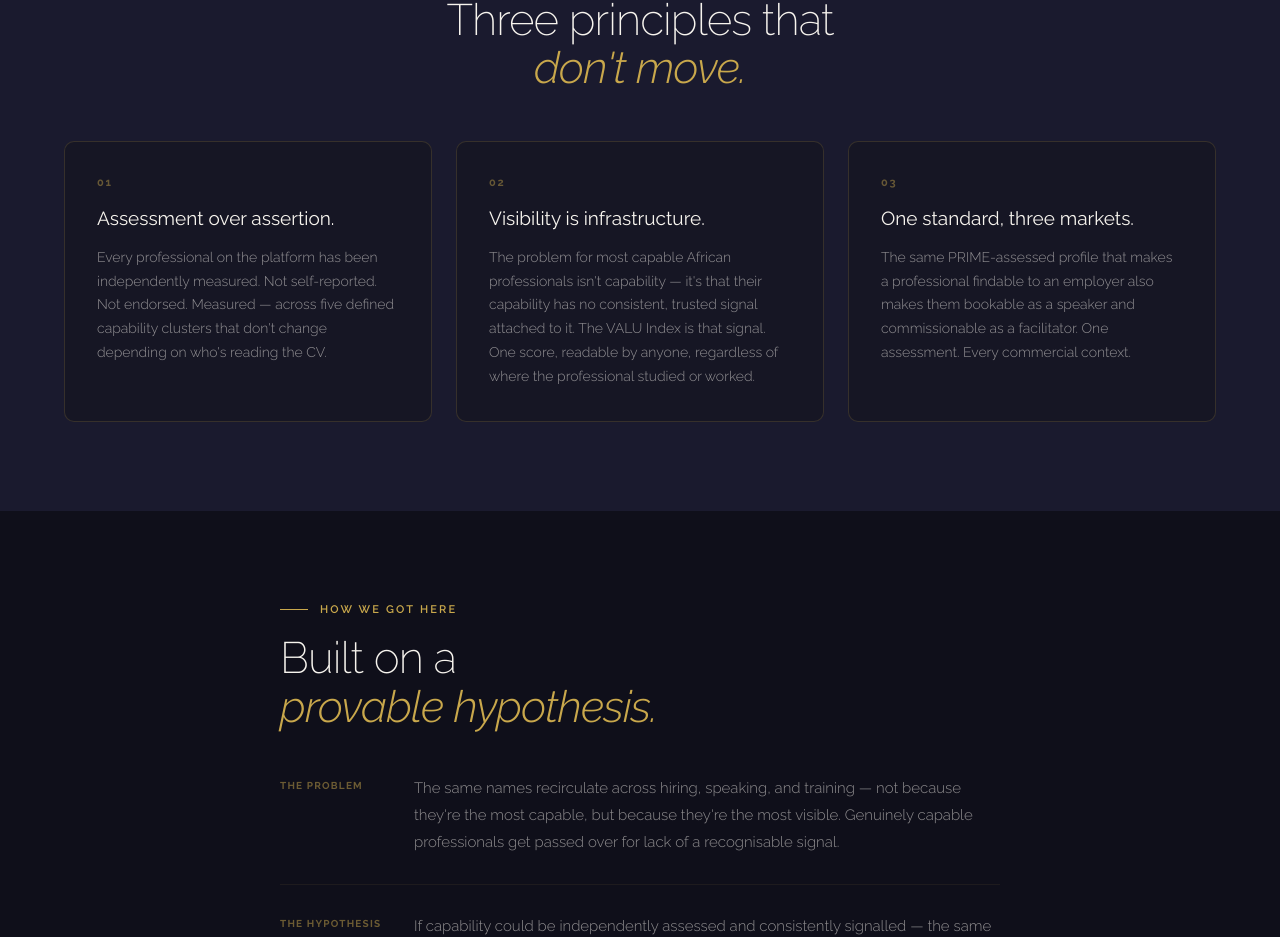
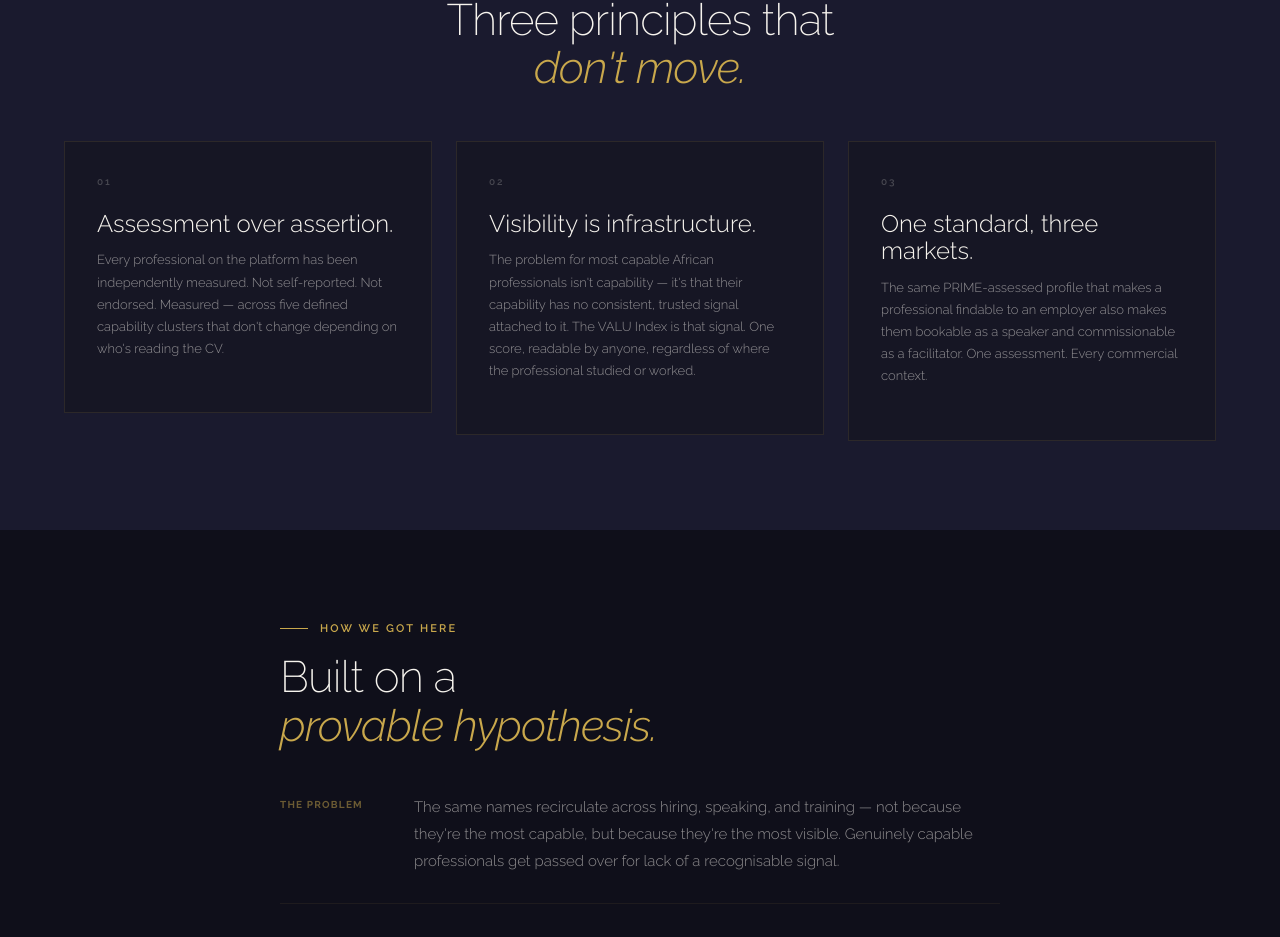
Before and after one commit to riverwayse-sudo/valoria-site, a Next.js app: page /about-us in a window 1280 px wide. Shown: the part 1275-2212 px from the top of the page. Built offline with nearby package versions, Linux system fonts and the light colour scheme; no server answers.

Commit message:
fix: remove Cormorant Garamond everywhere — Raleway only across entire site

```diff
--- a/src/app/about-us/page.jsx
+++ b/src/app/about-us/page.jsx
@@ -93,10 +93,10 @@
             <div style={{ display: 'grid', gridTemplateColumns: 'repeat(auto-fit, minmax(260px, 1fr))', gap: '24px' }}>
               {PRINCIPLES.map(p => (
                 <Reveal key={p.num}>
-                  <div className="card-gold" style={{ height: '100%' }}>
-                    <div style={{ fontSize: '11px', fontWeight: 700, letterSpacing: '.16em', color: 'rgba(201,168,76,.45)', marginBottom: '12px' }}>{p.num}</div>
-                    <div className="cluster-name" style={{ marginBottom: '12px' }}>{p.title}</div>
-                    <p className="cluster-desc">{p.body}</p>
+                  <div className="card-gold">
+                    <div className="vi-card-num">{p.num}</div>
+                    <div className="vi-card-name" style={{ marginBottom: '12px' }}>{p.title}</div>
+                    <p className="vi-card-body">{p.body}</p>
                   </div>
                 </Reveal>
               ))}
--- a/src/app/programmes/page.jsx
+++ b/src/app/programmes/page.jsx
@@ -64,7 +64,7 @@
                 const detail = CLUSTER_DETAIL[c.letter]
                 return (
                   <Reveal key={c.letter}>
-                    <div className="card-gold" style={{ borderTop: `3px solid ${c.color}` }}>
+                    <div className="card-gold" style={{ "--card-color": c.color }}>
                       <div style={{ display: 'flex', alignItems: 'center', gap: '12px', marginBottom: '16px' }}>
                         <div className="cluster-letter" style={{ color: c.color, fontSize: '28px', lineHeight: 1 }}>{c.letter}</div>
                         <div className="cluster-name">{c.name} Programme</div>
--- a/src/app/spotlight/page.jsx
+++ b/src/app/spotlight/page.jsx
@@ -118,7 +118,7 @@
             <Reveal>
               <div style={{ display: 'flex', flexDirection: 'column', gap: '16px' }}>
                 {SPEAKER_TIERS.map((t, i) => (
-                  <div key={i} className="card-gold" style={{ borderLeft: `3px solid ${t.color}` }}>
+                  <div key={i} className="card-gold" style={{ "--card-color": t.color }}>
                     <div style={{ fontSize: '13px', fontWeight: 700, color: t.color, marginBottom: '8px' }}>{t.tier}</div>
                     <p style={{ fontSize: '13px', color: 'var(--dim)', fontWeight: 300, lineHeight: 1.6, margin: 0 }}>{t.desc}</p>
                   </div>
--- a/src/styles/globals.css
+++ b/src/styles/globals.css
@@ -24,6 +24,8 @@
   --amber: #BA7517;
   --coral: #D85A30;
   --font: 'Raleway', sans-serif;
+  --font-display: 'Raleway', sans-serif;
+  --card-color: #C9A84C;
   --max: 1160px;
   --pad: clamp(24px, 5vw, 64px);
   --btn-radius: 9999px;
@@ -176,32 +178,107 @@
 }
 .card:hover { border-color: rgba(201, 168, 76, .25); transform: translateY(-2px); }
 
+/* ── APPROVED CARD SYSTEM — matches homepage entry point cards exactly ── */
+/* Use .vi-card on the wrapper div. Set --card-color as a CSS var for accent. */
+.vi-card {
+  background: var(--dark-card);
+  border: 1px solid rgba(201,168,76,.12);
+  border-radius: 0;
+  padding: clamp(28px,3.5vw,44px) clamp(24px,3vw,36px);
+  position: relative;
+  overflow: hidden;
+  transition: background .3s, box-shadow .3s, transform .3s;
+  cursor: default;
+}
+.vi-card::before {
+  content: '';
+  position: absolute;
+  top: 0; left: 0; right: 0;
+  height: 3px;
+  background: var(--card-color, #C9A84C);
+  transform: scaleX(0);
+  transform-origin: left;
+  transition: transform .4s cubic-bezier(.22,1,.36,1);
+}
+.vi-card:hover { background: rgba(18,18,28,.98); transform: translateY(-2px); box-shadow: 0 12px 40px rgba(0,0,0,.3); }
+.vi-card:hover::before { transform: scaleX(1); }
+
+/* Card grid — 1px gold separator lines between cells */
+.vi-card-grid {
+  display: grid;
+  gap: 1px;
+  background: rgba(201,168,76,.12);
+  border: 1px solid rgba(201,168,76,.12);
+}
+.vi-card-grid-2 { grid-template-columns: repeat(2,1fr); }
+.vi-card-grid-3 { grid-template-columns: repeat(3,1fr); }
+.vi-card-grid-4 { grid-template-columns: repeat(4,1fr); }
+
+/* Card inner elements — exact spec from approved entry point cards */
+.vi-card-num {
+  font-size: 10px; font-weight: 600;
+  color: var(--faint); letter-spacing: .18em;
+  margin-bottom: 20px;
+}
+.vi-card-icon {
+  width: 44px; height: 44px;
+  border-radius: 4px;
+  display: flex; align-items: center; justify-content: center;
+  margin-bottom: 20px;
+}
+.vi-card-name {
+  font-family: var(--font-display, var(--font));
+  font-size: clamp(18px,2vw,24px);
+  font-weight: 300; line-height: 1.15;
+  color: var(--parchment);
+  margin-bottom: 6px;
+}
+.vi-card-label {
+  font-size: 10px; font-weight: 700;
+  letter-spacing: .18em; margin-bottom: 14px;
+  color: var(--card-color, rgba(201,168,76,.5));
+  opacity: .7;
+}
+.vi-card-body {
+  font-size: 13px; font-weight: 300;
+  color: var(--dim); line-height: 1.7;
+  margin-bottom: 20px;
+}
+.vi-card-pill {
+  display: inline-flex; align-items: center; gap: 6px;
+  padding: 5px 12px; border-radius: 2px;
+  font-size: 11px; font-weight: 600; letter-spacing: .1em;
+  margin-bottom: 20px;
+}
+.vi-card-link {
+  font-size: 11px; font-weight: 600; letter-spacing: .12em;
+  text-decoration: none; color: var(--card-color, #C9A84C);
+  display: inline-flex; align-items: center; gap: 8px;
+  transition: gap .2s;
+}
+.vi-card:hover .vi-card-link { gap: 14px; }
+
+/* Rectangular variant — keeps border-radius for softer use cases */
+.vi-card-rounded { border-radius: 10px; }
+
+/* Legacy card-gold — keep for backward compat but redirect to vi-card spec */
 .card-gold {
   background: var(--dark-card);
-  border: 1px solid rgba(201, 168, 76, .18);
-  border-radius: 10px;
-  padding: clamp(20px, 2.5vw, 32px);
-  transition: border-color .3s ease, transform .3s ease, box-shadow .3s ease;
-  position: relative;
+  border: 1px solid rgba(201,168,76,.12);
+  border-radius: 0;
+  padding: clamp(20px,2.5vw,32px);
+  position: relative; overflow: hidden;
+  transition: background .3s ease, transform .3s ease, box-shadow .3s ease;
 }
 .card-gold::before {
   content: '';
-  position: absolute;
-  left: 0; top: 20%; bottom: 20%;
-  width: 2px;
-  background: rgba(201, 168, 76, 0);
-  border-radius: 0 2px 2px 0;
-  transition: background .3s ease, top .3s ease, bottom .3s ease;
+  position: absolute; top: 0; left: 0; right: 0; height: 3px;
+  background: var(--card-color, #C9A84C);
+  transform: scaleX(0); transform-origin: left;
+  transition: transform .4s cubic-bezier(.22,1,.36,1);
 }
-.card-gold:hover {
-  border-color: rgba(201, 168, 76, .4);
-  transform: translateY(-3px);
-  box-shadow: 0 12px 40px rgba(0,0,0,.25), 0 0 0 1px rgba(201,168,76,.06);
-}
-.card-gold:hover::before {
-  background: rgba(201, 168, 76, .6);
-  top: 15%; bottom: 15%;
-}
+.card-gold:hover { background: rgba(18,18,28,.98); transform: translateY(-2px); box-shadow: 0 12px 40px rgba(0,0,0,.3); }
+.card-gold:hover::before { transform: scaleX(1); }
 
 /* WaitlistForm component — used on homepage and /waitlist */
 .wl-field-label {
```
